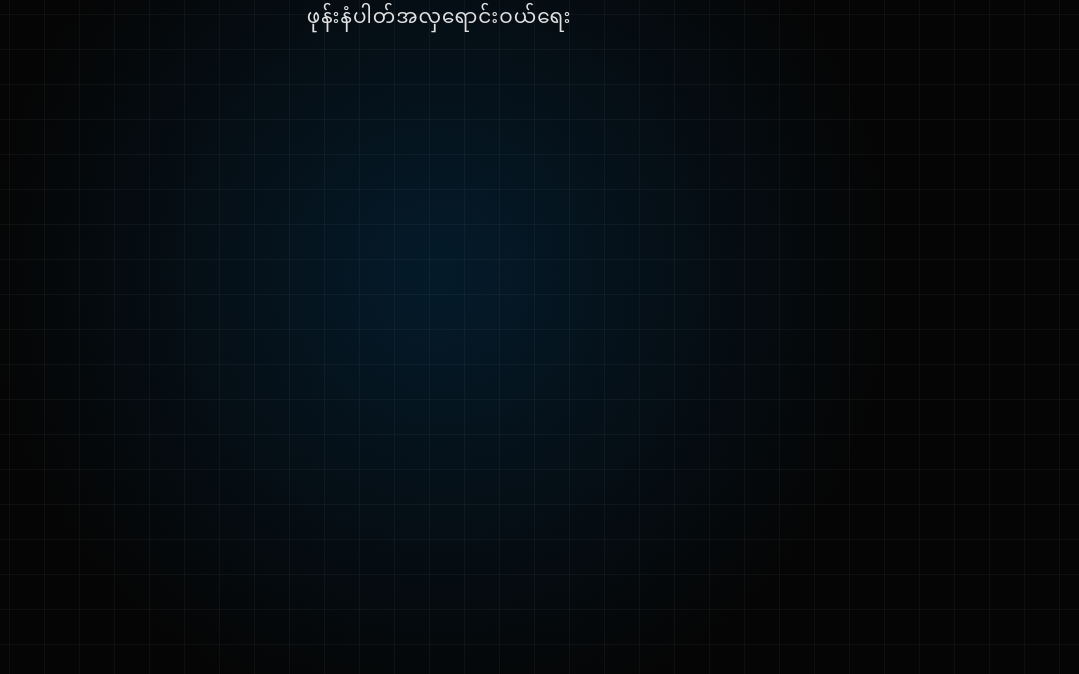
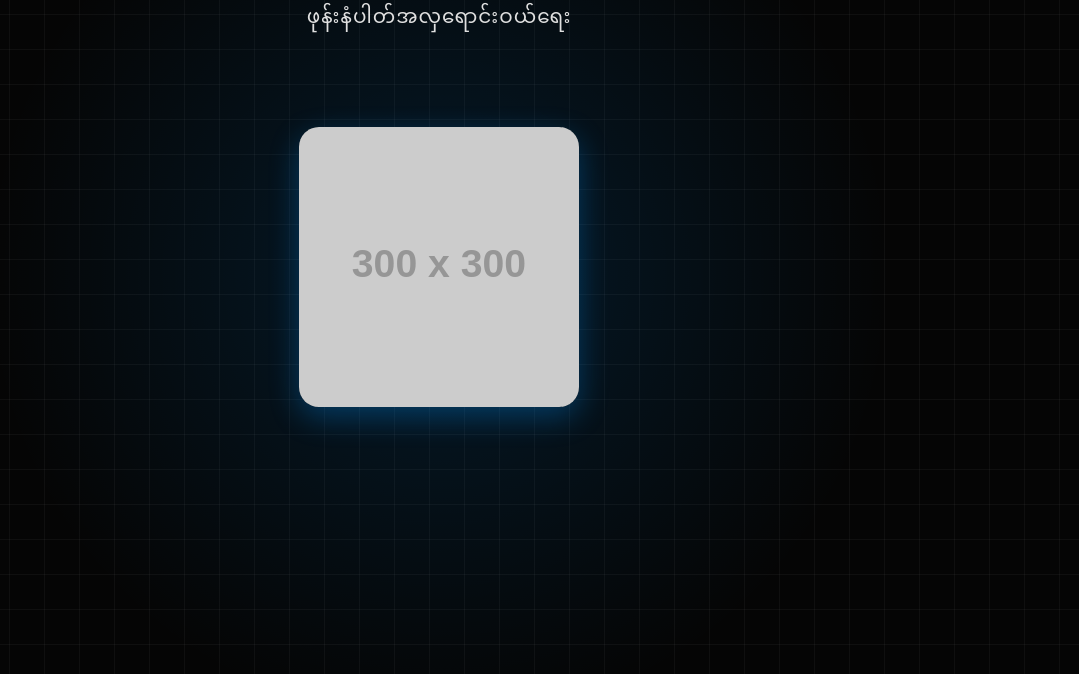
Before and after one commit to MrPyiSoe/myanmarsimcard, a plain HTML site: page index.html in a window 1280 px wide. Shown: the part 126-800 px from the top of the page, without its empty margins (201-1280 px from the left). Drawn offline with Linux system fonts and the light colour scheme; placeholder pictures from the web are drawn by us.

Commit message:
Update index.html

```diff
--- a/index.html
+++ b/index.html
@@ -15,7 +15,7 @@
       height: 100vh;
       background-color: #050505;
       background-image:
-        radial-gradient(circle at 50% 50%, rgba(0, 150, 255, 0.15 ) 0%, transparent 60%),
+        radial-gradient(circle at 50% 50%, rgba(0, 150, 255, 0.15  ) 0%, transparent 60%),
         linear-gradient(rgba(255, 255, 255, 0.04) 1px, transparent 1px),
         linear-gradient(90deg, rgba(255, 255, 255, 0.04) 1px, transparent 1px);
       background-size: 100% 100%, 35px 35px, 35px 35px;
@@ -48,6 +48,19 @@
       letter-spacing: 1px;
       line-height: 1.5;
     }
+
+    /* အလယ်က ပုံအတွက် ဒီဇိုင်း (အသစ်ထပ်တိုးထားသည်) */
+    .center-image {
+      width: 280px;
+      height: auto;
+      border-radius: 20px;
+      box-shadow: 0 10px 30px rgba(0, 150, 255, 0.3);
+      transition: transform 0.3s ease;
+    }
+
+    .center-image:hover {
+      transform: scale(1.05);
+    }
   </style>
 </head>
 <body>
@@ -57,5 +70,10 @@
     <div class="sub-title">ဖုန်းနံပါတ်အလှရောင်းဝယ်ရေး</div>
   </div>
 
+  <!-- အလယ်က ပုံနှင့် MPT လင့်ခ် (အသစ်ထပ်တိုးထားသည် ) -->
+  <a href="https://mmbsim.com/mpt/">
+    <img src="https://via.placeholder.com/300x300?text=MPT+Image" alt="MPT Simcard" class="center-image">
+  </a>
+
 </body>
 </html>
```
